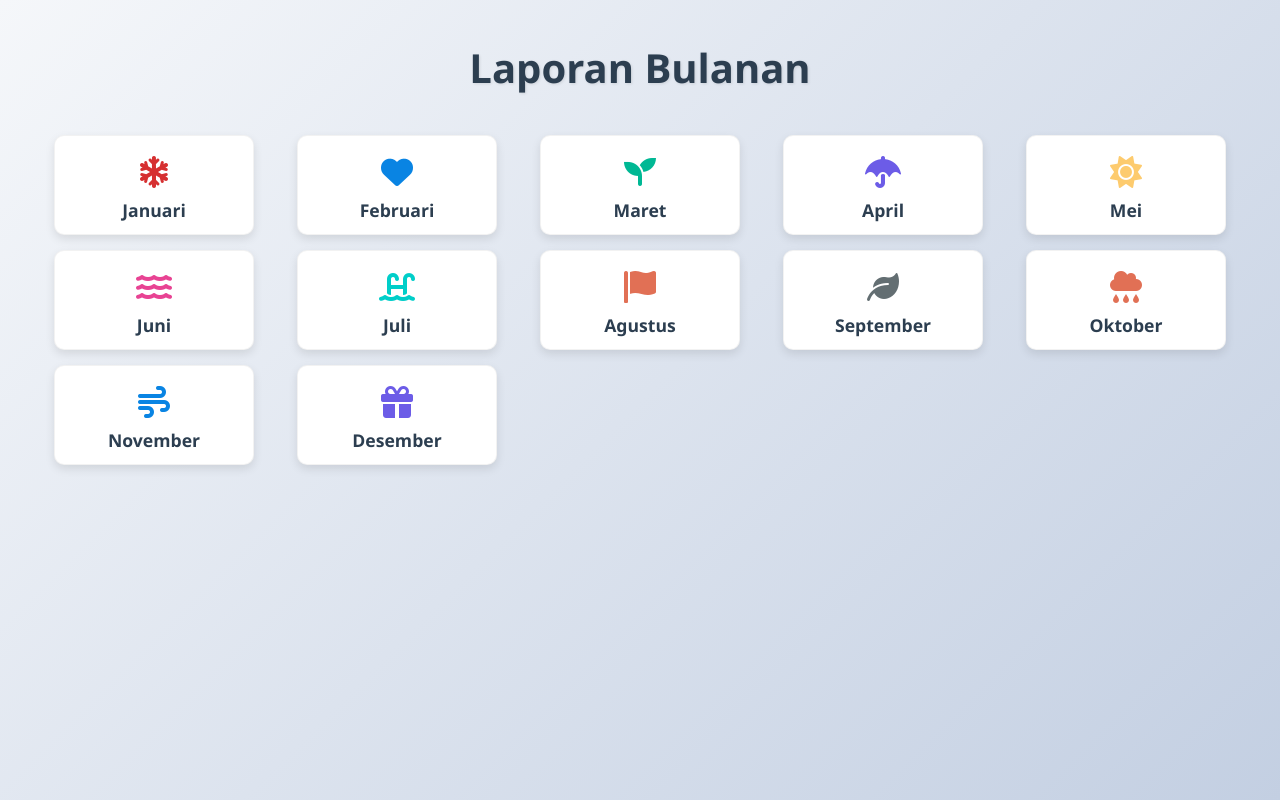
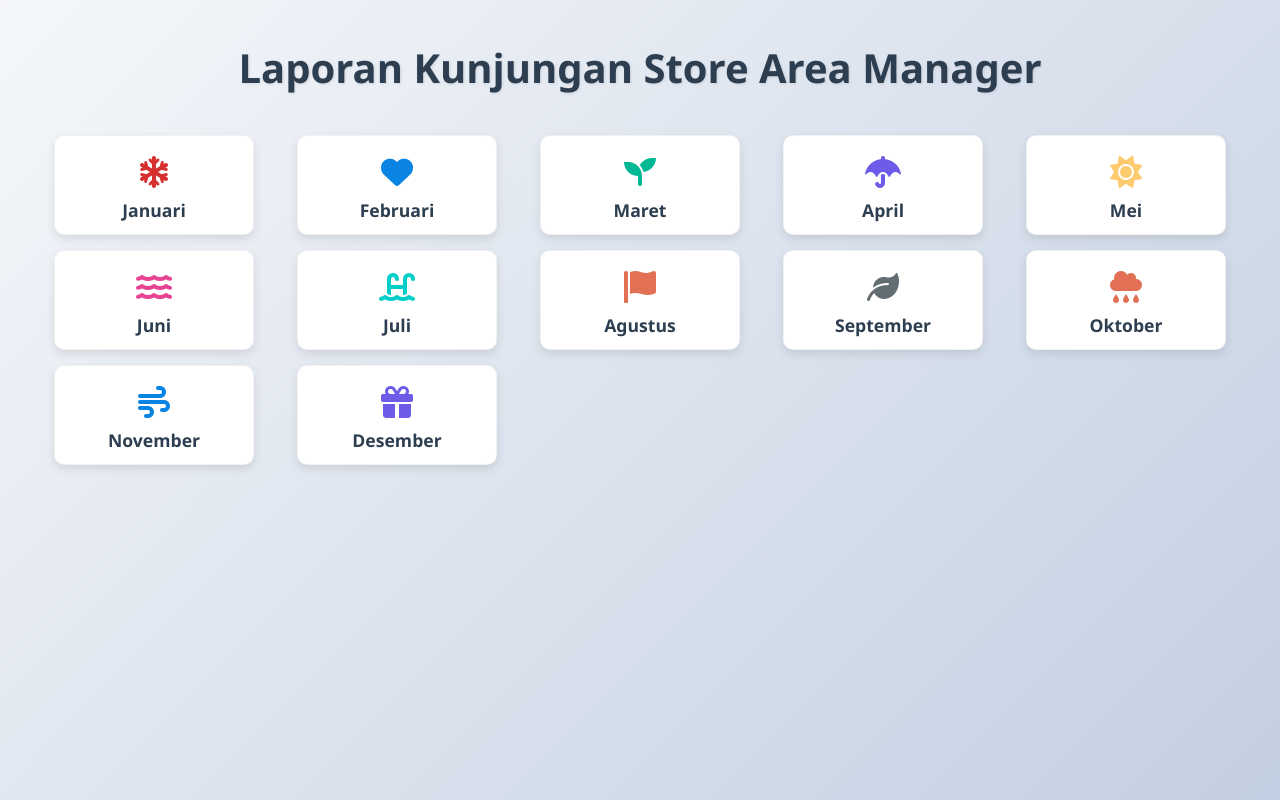
Before and after one commit to reportregional2/linkreportarea, a plain HTML site: page new-month.html in a window 1280 px wide. Drawn offline with Linux system fonts and the light colour scheme.

Commit message:
Update new-month.html

```diff
--- a/new-month.html
+++ b/new-month.html
@@ -3,7 +3,7 @@
 <head>
     <meta charset="UTF-8">
     <meta name="viewport" content="width=device-width, initial-scale=1.0">
-    <title>Dashboard Laporan Bulanan</title>
+    <title>Dashboard Area</title>
     <link rel="stylesheet" href="https://cdnjs.cloudflare.com/ajax/libs/font-awesome/6.0.0-beta3/css/all.min.css">
     <style>
         * {
@@ -127,7 +127,7 @@
 </head>
 <body>
     <div class="dashboard-container">
-        <h1>Laporan Bulanan</h1>
+        <h1>Laporan Kunjungan Store Area Manager</h1>
 
         <div class="months-grid">
             <!-- Januari -->
```
